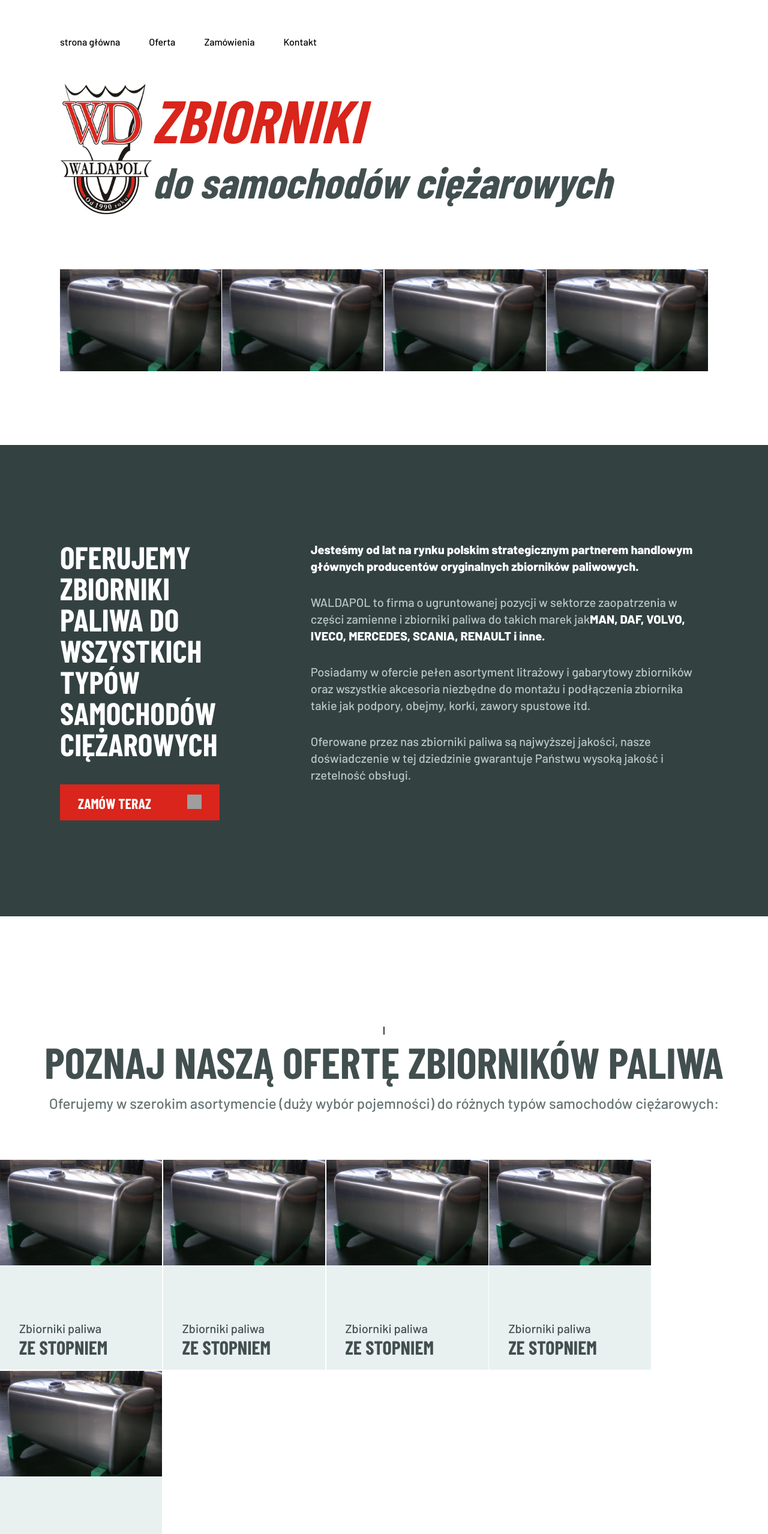
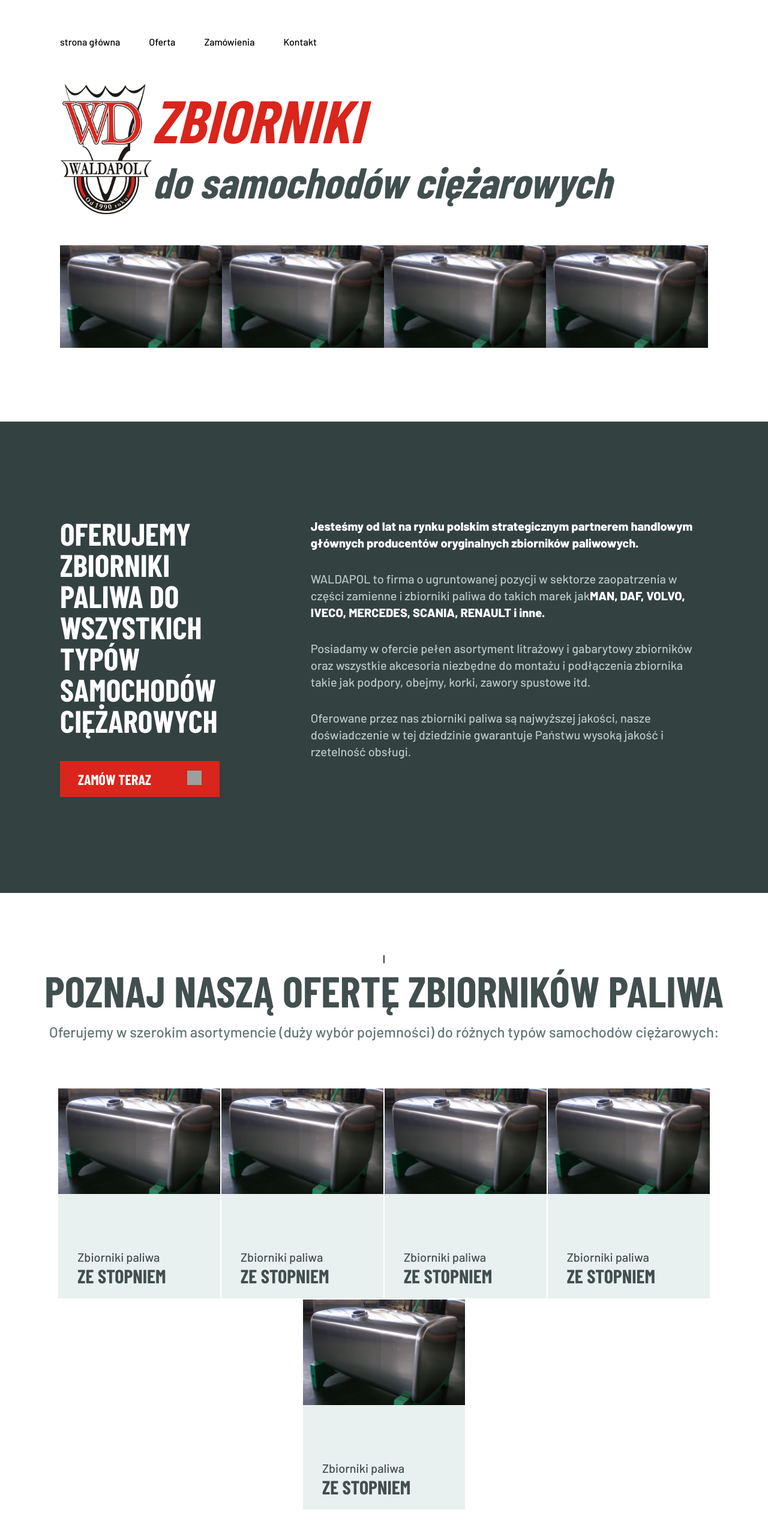
Before and after one commit to AdamKniec/waldapol, a Next.js app: page / in a window 1280 px wide. Shown: the top 2558 px of the page at 60% size. Built offline with nearby package versions, Linux system fonts and the light colour scheme; grey boxes are pictures that could not be loaded; a web font is replaced by a local one.

Commit message:
fixing font issue and adding more css styling

```diff
--- a/src/app/fonts.ts
+++ b/src/app/fonts.ts
@@ -3,30 +3,30 @@ import { Barlow, Barlow_Condensed } from "next/font/google";
 export const BarlowFont800 = Barlow({
   weight: ["800"],
   style: ["normal"],
-  subsets: ["latin"],
+  subsets: ["latin", "latin-ext"],
   display: "optional",
 });
 export const BarlowFont500 = Barlow({
   weight: ["500"],
   style: ["normal"],
-  subsets: ["latin"],
+  subsets: ["latin", "latin-ext"],
   display: "optional",
 });
 export const BarlowCondensedFont800 = Barlow_Condensed({
   weight: ["800"],
   style: ["normal"],
-  subsets: ["latin"],
+  subsets: ["latin", "latin-ext"],
   display: "optional",
 });
 export const BarlowCondensedFont500 = Barlow_Condensed({
   weight: ["500"],
   style: ["normal"],
-  subsets: ["latin"],
+  subsets: ["latin", "latin-ext"],
   display: "optional",
 });
 export const BarlowCondensedFont700 = Barlow_Condensed({
   weight: ["700"],
   style: ["normal"],
-  subsets: ["latin"],
+  subsets: ["latin", "latin-ext"],
   display: "optional",
 });
--- a/src/components/sections/Intro/IntroSection.module.css
+++ b/src/components/sections/Intro/IntroSection.module.css
@@ -3,12 +3,13 @@
   max-width: 1392px;
   margin: 0 auto;
   flex-direction: column;
-  padding-bottom: 120px;
+  padding-bottom: 50px;
   padding-left: 16px;
   padding-right: 16px;
   @media (min-width: 1200px) {
     padding-left: 100px;
     padding-right: 100px;
+    padding-bottom: 120px;
   }
 }
 
@@ -51,14 +52,18 @@
 }
 
 .imagesWrapper {
-  margin-top: 90px;
-  display: flex;
-  gap: 1.1px;
+  display: grid;
+  grid-template-columns: 1fr 1fr;
+  margin-top: 50px;
+  @media (min-width: 500px) {
+    display: flex;
+  }
 }
-.imagesWrapper div {
-  flex: 1;
-}
+
 .imagesWrapper img {
   width: 100%;
   height: auto;
+  @media (min-width: 635px) {
+    min-width: unset;
+  }
 }
--- a/src/components/sections/Products/Products.module.css
+++ b/src/components/sections/Products/Products.module.css
@@ -1,28 +1,52 @@
 .innerWrapper {
   display: flex;
   flex-direction: column;
-  padding: 180px 0;
+  padding: 50px 16px;
   align-items: center;
   max-width: 1392px;
   justify-content: space-between;
   margin: 0 auto;
+  @media (min-width: 1200px) {
+    padding-top: 100px;
+    padding-bottom: 100px;
+  }
 }
 
 .cardWrapper {
   margin-top: 80px;
   display: flex;
-  gap: 1.8px;
+
   flex-wrap: wrap;
+  justify-content: center;
+  gap: 20px;
+  @media (min-width: 1200px) {
+    gap: 1.8px;
+  }
 }
 
 .header {
-  font-size: 72px;
   color: #424f4f;
   margin-bottom: 12px;
   text-transform: uppercase;
+  font-size: 40px;
+  text-align: center;
+  @media (min-width: 1200px) {
+    font-size: 72px;
+  }
 }
 
 .subheader {
-  font-size: 24px;
+  font-size: 16px;
   color: #667474;
+  text-align: center;
+  @media (min-width: 1200px) {
+    font-size: 24px;
+  }
 }
+
+.decorator {
+  display: none;
+  @media (min-width: 1200px) {
+    display: block;
+  }
+}
--- a/src/components/sections/Products/Products.tsx
+++ b/src/components/sections/Products/Products.tsx
@@ -6,7 +6,7 @@ export const Products = () => {
   return (
     <section>
       <div className={styles.innerWrapper}>
-        <span>|</span>
+        <span className={styles.decorator}>|</span>
         <h2 className={`${styles.header} ${BarlowCondensedFont800.className}`}>
           Poznaj naszą ofertę zbiorników paliwa
         </h2>
```
